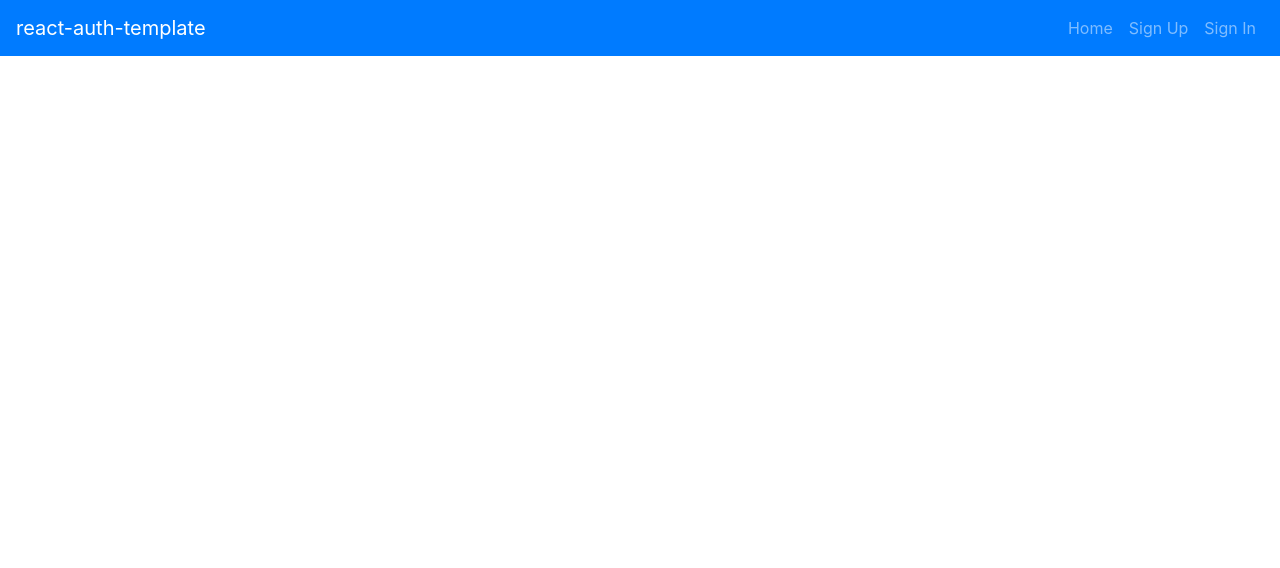
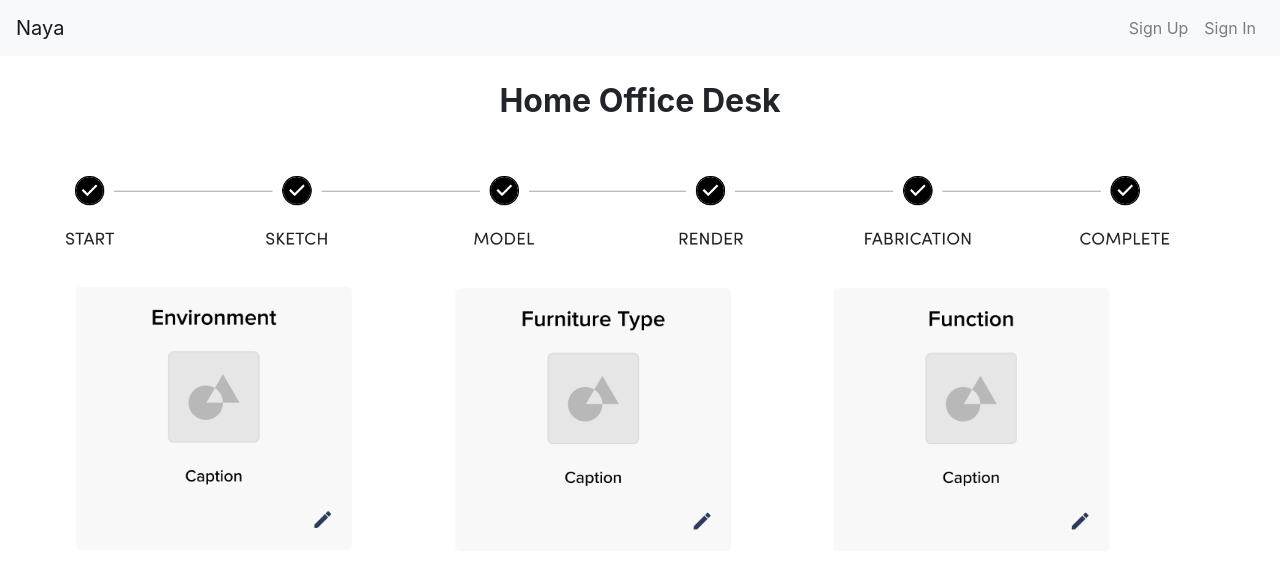
Before and after one commit to YunaHan53/naya-collaboration-client, a React app: page /#/ in a window 1280 px wide. Built offline with nearby package versions, Linux system fonts and the light colour scheme.

Commit message:
Create basic layour and introduce set of components with images

```diff
--- a/src/components/App/App.js
+++ b/src/components/App/App.js
@@ -8,6 +8,10 @@ import SignUp from '../SignUp/SignUp'
 import SignIn from '../SignIn/SignIn'
 import SignOut from '../SignOut/SignOut'
 import ChangePassword from '../ChangePassword/ChangePassword'
+
+// import Moodboard from '../Moodboard/Moodboard'
+import Title from '../Title/Title'
+import Details from '../Details/Details'
 
 class App extends Component {
   constructor () {
@@ -55,6 +59,8 @@ class App extends Component {
             <ChangePassword msgAlert={this.msgAlert} user={user} />
           )} />
         </main>
+        <Title />
+        <Details />
       </Fragment>
     )
   }
--- /dev/null
+++ b/src/components/Details/Details.js
@@ -0,0 +1,35 @@
+import React from 'react'
+import EnvironmentImage from './environment.png'
+import FurnitureTypeImage from './furniture-type.png'
+import FurnitureFunctionImage from './furniture-function.png'
+
+const EditableImageCard = ({ imagePath, key }) => {
+  return (
+    <div key={key}>
+      <img className="caption-image" src={imagePath}></img>
+    </div>
+  )
+}
+
+// const Quantity = () => {
+//   return (
+//
+//   )
+// }
+
+class Details extends React.Component {
+  render () {
+    const imageArr = [EnvironmentImage, FurnitureTypeImage, FurnitureFunctionImage]
+
+    return (
+      <div className="image-container">
+        {imageArr.map((img, i) => {
+          return <EditableImageCard key={i} imagePath={img}/>
+        })
+        }
+      </div>
+    )
+  }
+}
+
+export default Details
--- a/src/components/Header/Header.js
+++ b/src/components/Header/Header.js
@@ -16,23 +16,22 @@ const unauthenticatedOptions = (
   </Fragment>
 )
 
-const alwaysOptions = (
-  <Fragment>
-    <Nav.Link to="/">Home</Nav.Link>
-  </Fragment>
-)
+// const alwaysOptions = (
+//   <Fragment>
+//     <Nav.Link to="/">Home</Nav.Link>
+//   </Fragment>
+// )
 
 const Header = ({ user }) => (
-  <Navbar bg="primary" variant="dark" expand="md">
-    <Navbar.Brand href="#">
-      react-auth-template
-    </Navbar.Brand>
+  <Navbar bg="light" variant="light" expand="md">
+    <Navbar.Brand href="#">Naya</Navbar.Brand>
     <Navbar.Toggle aria-controls="basic-navbar-nav" />
     <Navbar.Collapse id="basic-navbar-nav">
       <Nav className="ml-auto">
-        { user && <span className="navbar-text mr-2">Welcome, {user.email}</span>}
-        { alwaysOptions }
-        { user ? authenticatedOptions : unauthenticatedOptions }
+        {user && (
+          <span className="navbar-text mr-2">Welcome, {user.email}</span>
+        )}
+        {user ? authenticatedOptions : unauthenticatedOptions}
       </Nav>
     </Navbar.Collapse>
   </Navbar>
--- /dev/null
+++ b/src/components/Moodboard/Moodboard.js
@@ -0,0 +1,12 @@
+import React from 'react'
+
+export class Moodboard extends React.component {
+  constructor(props) {
+    super()
+  }
+  render () {
+    return (<div></div>);
+  }
+}
+
+export default Moodboard
--- /dev/null
+++ b/src/components/Title/Title.js
@@ -0,0 +1,20 @@
+import React from 'react'
+import ProgressBarImage from './progressbar.png'
+
+const ProgressBar = () =>
+  <div>
+    <img className="image" src={ProgressBarImage}></img>
+  </div>
+
+class Title extends React.Component {
+  render () {
+    return (
+      <div>
+        <h2 className="title">Home Office Desk</h2>
+        <ProgressBar />
+      </div>
+    )
+  }
+}
+
+export default Title
--- a/src/index.scss
+++ b/src/index.scss
@@ -1 +1,25 @@
 @import '~bootstrap/scss/bootstrap';
+
+// Title Component
+.title {
+  padding-top: 2%;
+  text-align: center;
+  font-weight: bolder;
+}
+.image {
+  display: flex;
+  justify-content: center;
+  width: 95%;
+}
+
+// Details component
+.image-container {
+  display: flex;
+  justify-content: center;
+}
+
+.caption-image {
+  display: inline;
+  width: 75%;
+  align-items: center;
+}
```
Also changed, not shown: src/components/Chat/Chat.js (added, +8 -0 lines), src/components/Details/environment.png (added), src/components/Details/furniture-function.png (added), src/components/Details/furniture-type.png (added), src/components/Title/progressbar.png (added).
